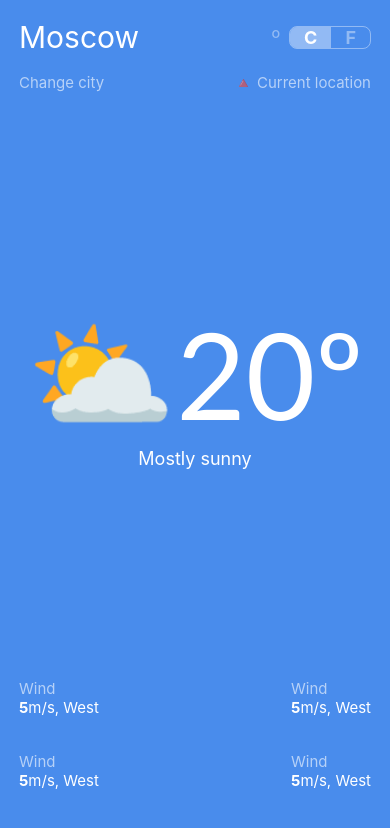
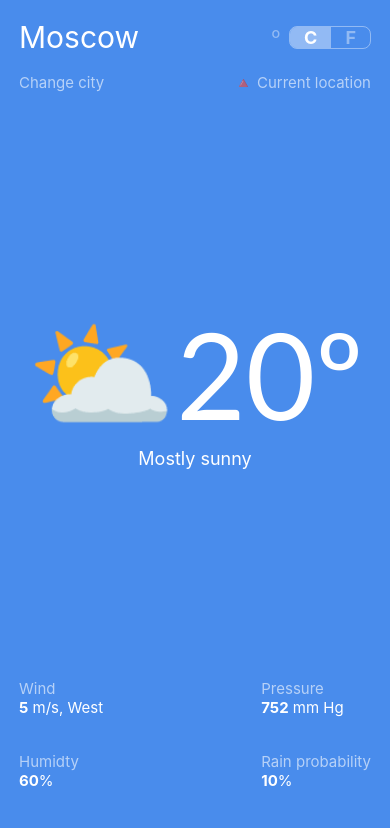
Before and after one commit to dekitsuneco/react-native-weather-forecast, a React Native app: screen / in a window 390 px wide. Shown: the top 828 px of the page. Built offline with nearby package versions, Linux system fonts and the light colour scheme.

Commit message:
Pass weather data from App to Info component

```diff
--- a/App.js
+++ b/App.js
@@ -5,8 +5,21 @@ import WidgetBlock from './components/WidgetBlock/WidgetBlock';
 import InfoBlock from './components/InfoBlock/InfoBlock';
 
 const App = () => {
-  const [temp, setTemp] = useState(20);
+  const weatherData = {
+    temperature: 20,
+    description: 'Mostly sunny',
+    wind: 5,
+    humidity: 60,
+    pressure: 752,
+    rainProb: 10,
+  };
 
+  const {temperature, description, ...weatherReport} = weatherData;
+
+  // States:
+  const [temp, setTemp] = useState(temperature);
+
+  // Functions:
   const toCelcius = () => {
     setTemp(temp * (9 / 5) + 32);
   };
@@ -21,8 +34,8 @@ const App = () => {
         toCelcius={toCelcius}
         toFahrenheit={toFahrenheit}
       />
-      <WidgetBlock temp={temp} />
-      <InfoBlock />
+      <WidgetBlock temp={temp} description={description} />
+      <InfoBlock weatherReport={weatherReport} />
     </View>
   );
 };
--- a/components/InfoBlock/InfoBlock.js
+++ b/components/InfoBlock/InfoBlock.js
@@ -1,7 +1,9 @@
 import {StyleSheet, Text, View} from 'react-native';
 import React from 'react';
 
-const InfoBlock = () => {
+const InfoBlock = ({weatherReport}) => {
+  const {wind, humidity, pressure, rainProb} = weatherReport;
+
   return (
     <View style={styles.infoBlock}>
       <View style={styles.leftCol}>
@@ -11,19 +13,19 @@ const InfoBlock = () => {
           </View>
           <View style={styles.infoValue}>
             <Text style={styles.fullValue}>
-              <Text style={styles.value}>5</Text>
-              <Text style={styles.scale}>m/s, West</Text>
+              <Text style={styles.value}>{wind}</Text>
+              <Text style={styles.scale}> m/s, West</Text>
             </Text>
           </View>
         </View>
         <View style={styles.infoItem}>
           <View style={styles.infoTitle}>
-            <Text style={styles.title}>Wind</Text>
+            <Text style={styles.title}>Humidty</Text>
           </View>
           <View style={styles.infoValue}>
             <Text style={styles.fullValue}>
-              <Text style={styles.value}>5</Text>
-              <Text style={styles.scale}>m/s, West</Text>
+              <Text style={styles.value}>{humidity}</Text>
+              <Text style={styles.scale}>%</Text>
             </Text>
           </View>
         </View>
@@ -31,23 +33,23 @@ const InfoBlock = () => {
       <View style={styles.rightCol}>
         <View style={styles.infoItem}>
           <View style={styles.infoTitle}>
-            <Text style={styles.title}>Wind</Text>
+            <Text style={styles.title}>Pressure</Text>
           </View>
           <View style={styles.infoValue}>
             <Text style={styles.fullValue}>
-              <Text style={styles.value}>5</Text>
-              <Text style={styles.scale}>m/s, West</Text>
+              <Text style={styles.value}>{pressure}</Text>
+              <Text style={styles.scale}> mm Hg</Text>
             </Text>
           </View>
         </View>
         <View style={styles.infoItem}>
           <View style={styles.infoTitle}>
-            <Text style={styles.title}>Wind</Text>
+            <Text style={styles.title}>Rain probability</Text>
           </View>
           <View style={styles.infoValue}>
             <Text style={styles.fullValue}>
-              <Text style={styles.value}>5</Text>
-              <Text style={styles.scale}>m/s, West</Text>
+              <Text style={styles.value}>{rainProb}</Text>
+              <Text style={styles.scale}>%</Text>
             </Text>
           </View>
         </View>
--- a/components/WidgetBlock/WidgetBlock.js
+++ b/components/WidgetBlock/WidgetBlock.js
@@ -1,7 +1,7 @@
 import {StyleSheet, Text, View} from 'react-native';
 import React from 'react';
 
-const Main = ({temp}) => {
+const Main = ({temp, description}) => {
   return (
     <View style={styles.widgetBlock}>
       <View style={styles.topRow}>
@@ -14,7 +14,7 @@ const Main = ({temp}) => {
       </View>
       <View style={styles.bottomRow}>
         <View style={styles.weatherDescription}>
-          <Text style={styles.description}>Mostly sunny</Text>
+          <Text style={styles.description}>{description}</Text>
         </View>
       </View>
     </View>
```
